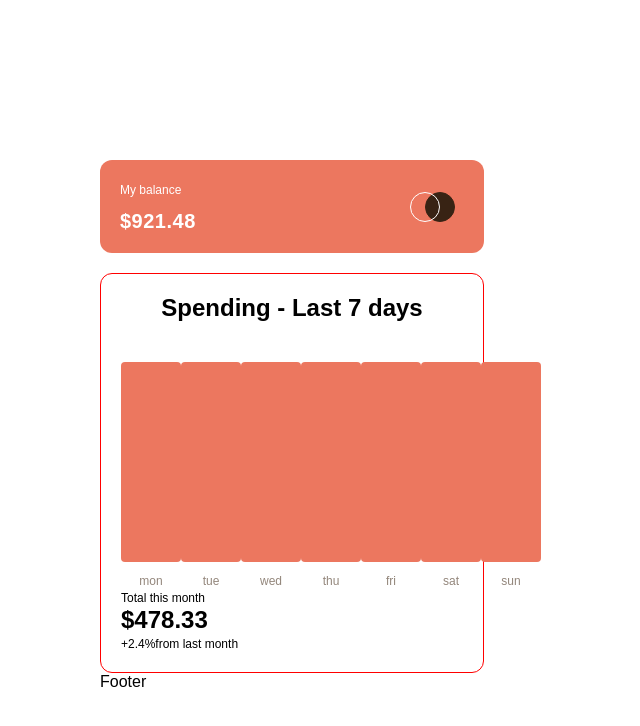
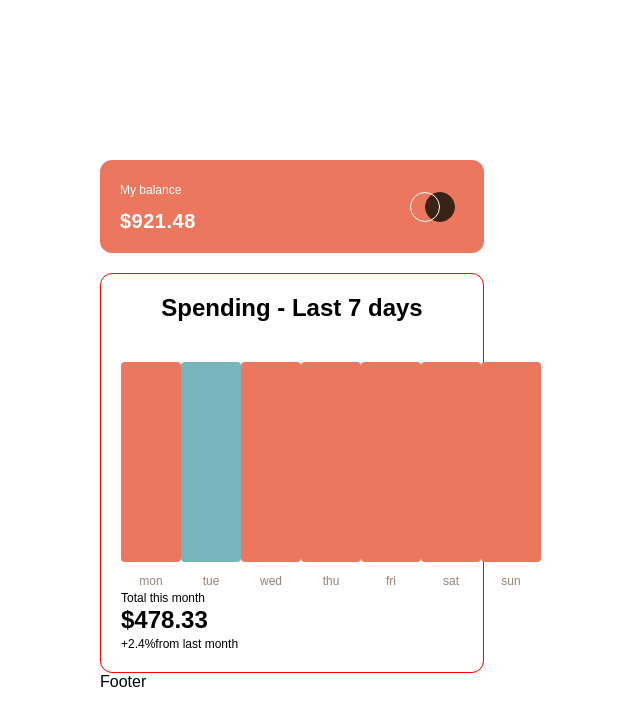
Before and after one commit to AlvesPHGA/chart-component, a React (Vite) app: page / in a window 1280 px wide. Shown: the top 726 px of the page, without its empty margins (348-988 px from the left). Built offline with nearby package versions, Linux system fonts and the light colour scheme.

Commit message:
updated main style

```diff
--- a/src/components/Main/Main.style.tsx
+++ b/src/components/Main/Main.style.tsx
@@ -27,6 +27,16 @@ export const Main = styled.main`
             height: 200px;
             border-radius: ${4 / 16}rem;
             background: ${(props) => props.theme.colors.primary_softRed};
+            transition: 0.4s ease-in-out;
+            cursor: pointer;
+
+            &.item--active {
+               background: ${(props) => props.theme.colors.primary_cyan};
+            }
+
+            &:hover {
+               opacity: 0.9;
+            }
          }
 
          & span {
--- a/src/components/Main/index.tsx
+++ b/src/components/Main/index.tsx
@@ -11,7 +11,7 @@ export const Index = () => {
                <span className="sub__legend">mon</span>
             </div>
             <div className="graphic__item">
-               <div className="item"></div>
+               <div className="item item--active"></div>
                <span className="sub__legend">tue</span>
             </div>
             <div className="graphic__item">
```
